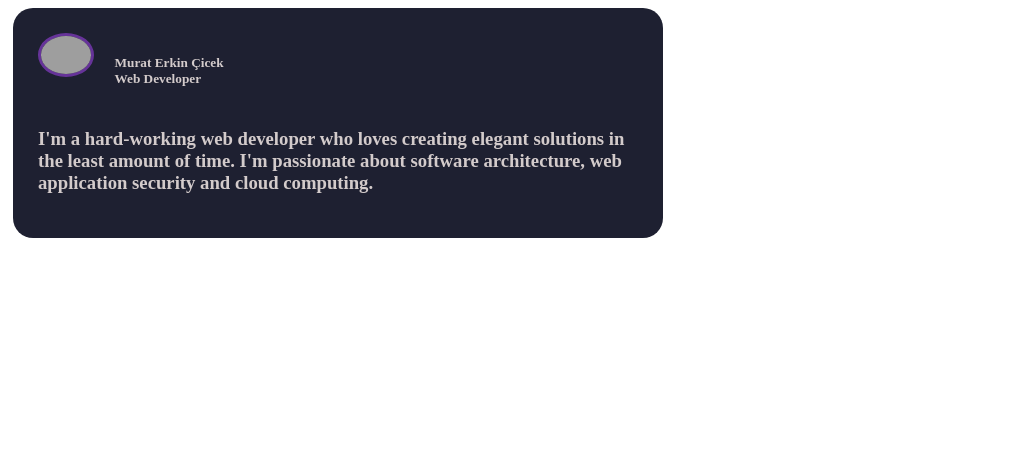
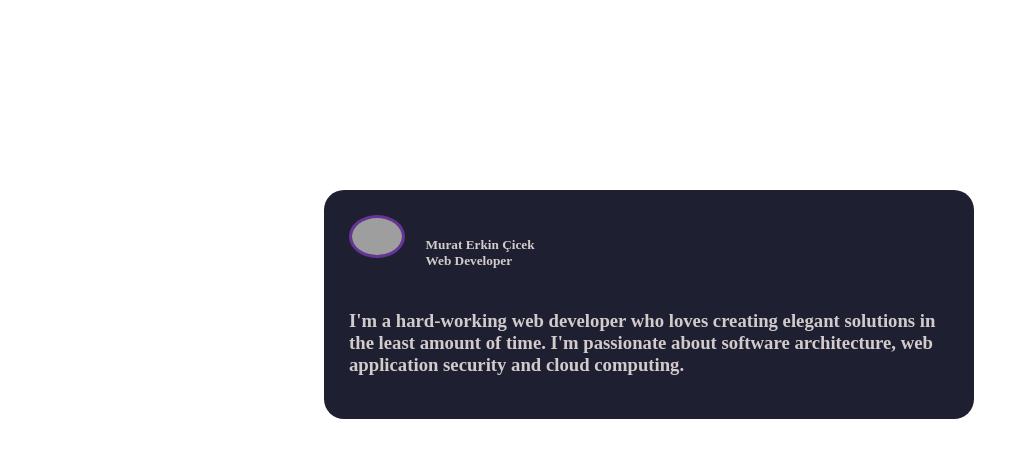
Before and after one commit to RahimCml/-frontend-mentor-testimonials-grid-section, a plain HTML site: page index.html in a window 1280 px wide. Shown: the whole page, without its empty margins (0-1024 px from the left). Drawn offline with Linux system fonts and the light colour scheme; grey boxes are pictures that could not be loaded.

Commit message:
Keep the profile card in the middle

```diff
--- a/style.css
+++ b/style.css
@@ -8,6 +8,8 @@
 	box-sizing: content-box;
 	overflow: hidden;
 	border-radius: 20px;
+	margin-left: 25%;
+	margin-top: 15%;
 }
 
 .image {
```
